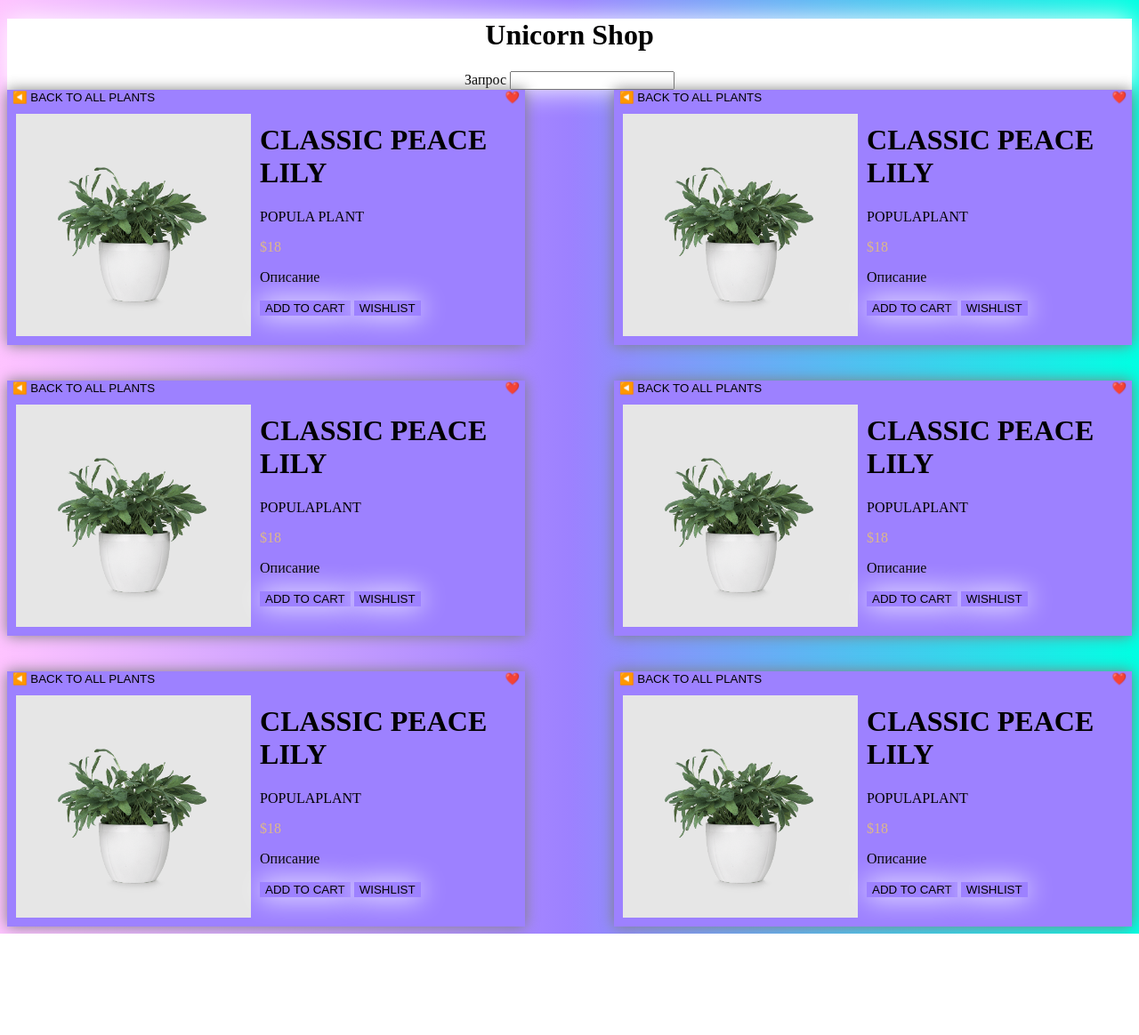
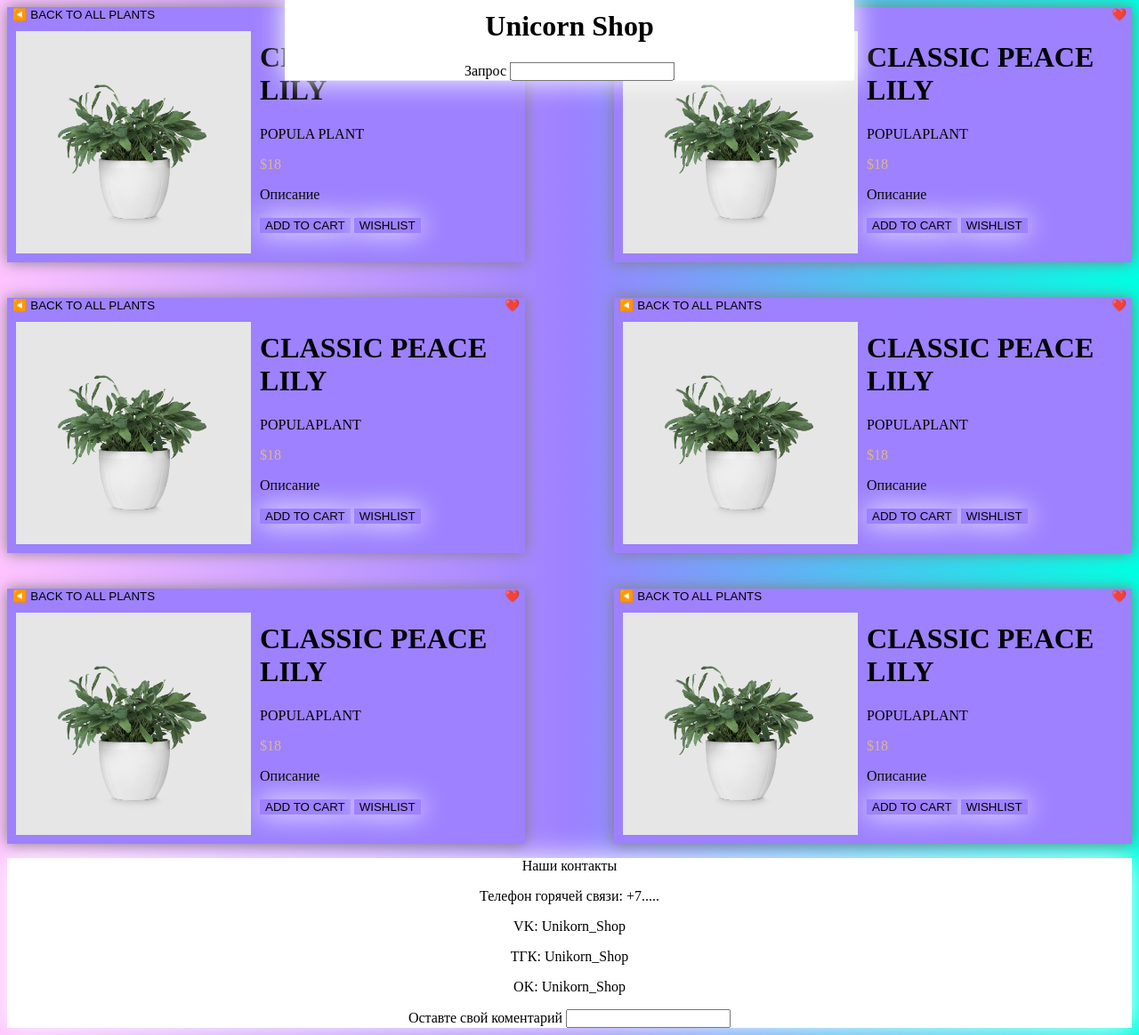
Before and after one commit to Kva-anna/UnicornShop, a plain HTML site: page index.html in a window 1280 px wide. Shown: the whole page at 89% size. Before the commit the page ends 1050 px from the top, so only its background shows below. Drawn offline with Linux system fonts and the light colour scheme.

Commit message:
add footer

```diff
--- a/index.html
+++ b/index.html
@@ -152,6 +152,15 @@
                 </div>
             </div>
         </main>
-        <footer></footer>
+        <footer class="kids">
+            <p>Наши контакты</р>
+            <p>Телефон горячей связи: +7.....</p>
+            <p>VK: Unikorn_Shop</p>
+            <p>ТГК: Unikorn_Shop</p>
+            <p>OK: Unikorn_Shop</p>
+            <form action="" method="get">
+                Оставте свой коментарий <input type="text" /> <br />
+            </form>
+        </footer>
     </body>
 </html>
--- a/projekt/style.css
+++ b/projekt/style.css
@@ -42,8 +42,6 @@ button {
 	display: inline-block;
 }
 
-.capBox{}
-
 .cardMain {
 	display: flex;
 	box-shadow: rgb(114, 112, 112);
@@ -73,8 +71,21 @@ button {
 }
 
 .capBox{
+	position: fixed;
+	z-index: 10000;
+	width: 50%;
+	top: 5%;
+	left: 50%;
+	transform: translate(-50%, -50%);
 	background-color: rgb(255, 255, 255);
 	box-shadow: 0 0 30px rgb(255, 255, 255);
 	text-align: center;
-	outline-width: 200px;
+
 }
+
+.kids{
+	background-color: rgb(255, 255, 255);
+	box-shadow: 0 0 30px rgb(255, 255, 255);
+	text-align: center;
+	left: 50%;
+}
```
